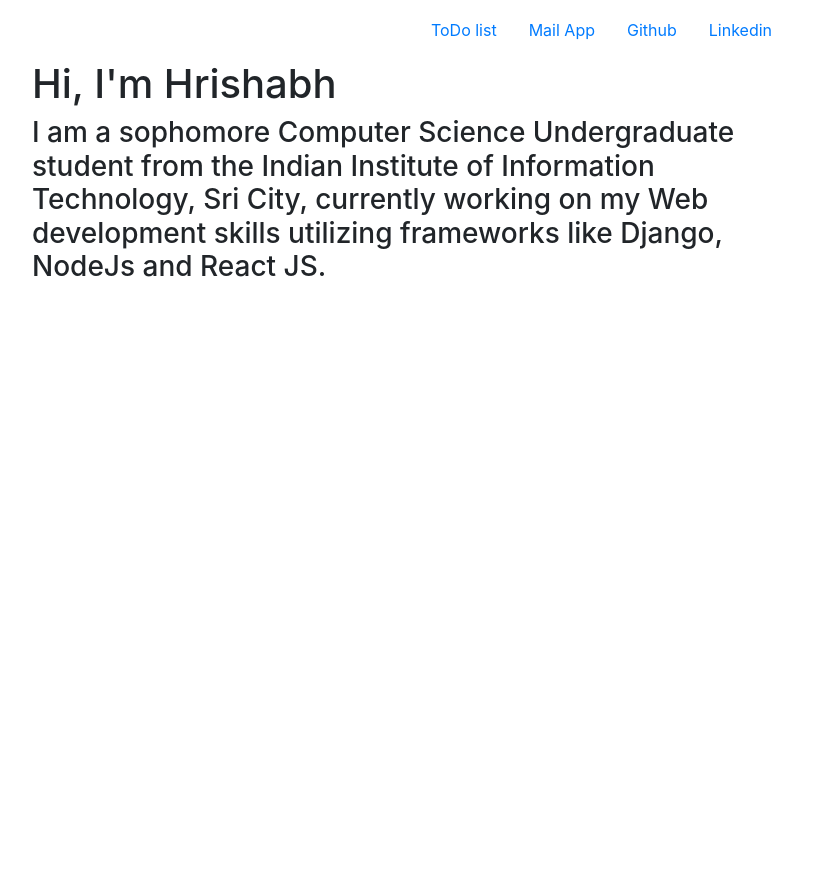
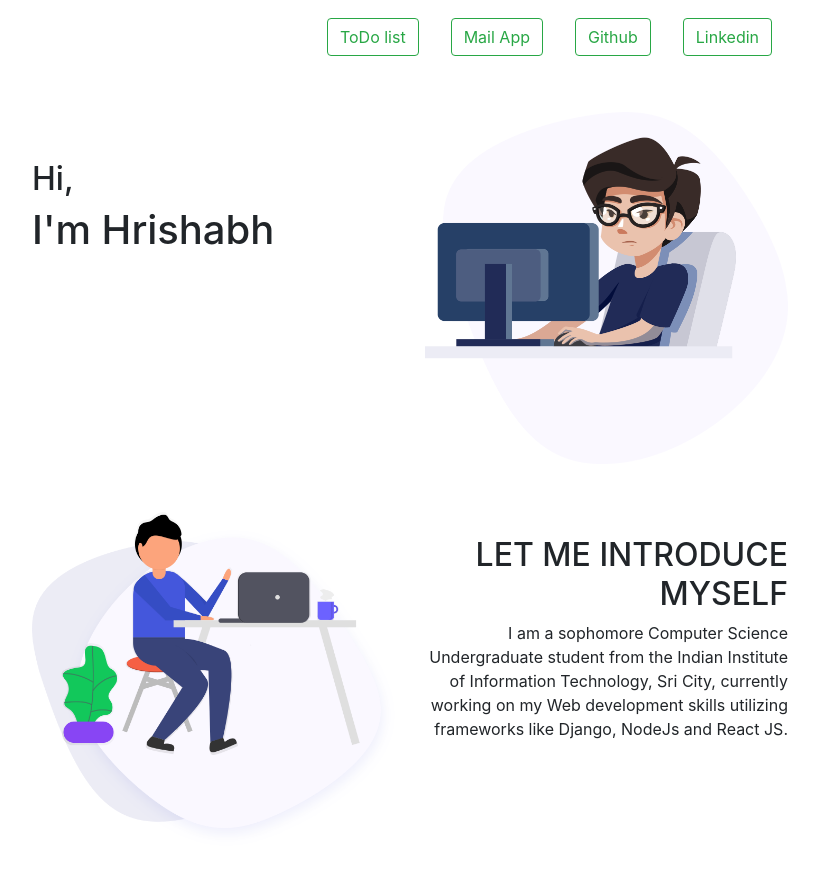
Before and after one commit to hrs2203/Django-app-ToDoList, a Django app: page / in a window 1280 px wide. Shown: the whole page, without its empty margins (230-1049 px from the left). Before the commit the page ends 277 px from the top, so only its background shows below. Run offline with Django 3.2, Linux system fonts and the light colour scheme; some libraries are stand-ins or nearby versions.

Commit message:
adding static file and updating the homepage

```diff
--- a/todoApp/mainApp/templates/mainApp/header.html
+++ b/todoApp/mainApp/templates/mainApp/header.html
@@ -1,3 +1,4 @@
+{% load static %}
 <html lang="en">
 <head>
     <title> {% block title %} document {% endblock title %} </title>
--- a/todoApp/mainApp/templates/mainApp/home_page.html
+++ b/todoApp/mainApp/templates/mainApp/home_page.html
@@ -5,40 +5,45 @@
 {% endblock %}
 
 {% block customStyle %}
-    <style>
-        header {
-            margin-top: 0px;
-            margin-bottom: 10px;
-        }
-
-        .mainframe {
-            margin-right: 20%;
-            margin-left: 20%;
-        }
-    </style>
+    {% load static %}
+    <link rel='stylesheet' type='text/css' href="{% static 'css/home_page.css' %}">
 {% endblock %}
 
 {% block content %}
     <header class='mainframe'>
         <ul class="nav nav-pills justify-content-end" >
-            <li class="nav-item"><a class="nav-link" href='/todo'> ToDo list </a></li>
-            <li class="nav-item"><a class="nav-link" href='/sendMail'> Mail App </a></li>
-            <li class="nav-item"><a class="nav-link" href='https://github.com/hrs2203'> Github </a></li>
-            <li class="nav-item"><a class="nav-link" href='https://www.linkedin.com/in/hrishabh-pandey-052a0616b/'> Linkedin </a></li>
+            <li class="nav-item"><a class="nav-link" href='/todo'><button class='btn btn-outline-success'> ToDo list </button> </a></li>
+            <li class="nav-item"><a class="nav-link" href='/sendMail'><button class='btn btn-outline-success'> Mail App </button> </a></li>
+            <li class="nav-item"><a class="nav-link" href='https://github.com/hrs2203'><button class='btn btn-outline-success'> Github </button> </a></li>
+            <li class="nav-item"><a class="nav-link" href='https://www.linkedin.com/in/hrishabh-pandey-052a0616b/'><button class='btn btn-outline-success'> Linkedin </button> </a></li>
         </ul>
     </header>
     <div class='mainframe'>
-        <h1>Hi, I'm Hrishabh</h1>
-        <h3>
-            <p>
-                I am a sophomore Computer Science Undergraduate student from the Indian Institute of Information Technology, Sri City, currently working on my Web development skills utilizing frameworks like Django, NodeJs and React JS.
-            </p>
-        </h3>
+        <section class='site-head mb-5 mt-5'>
+            <div class='row'>
+                <div class="col-lg-6 col-md-12">
+                    <h2 class='mt-5'>Hi,</h2>
+                    <h1>I'm Hrishabh</h1>
+                </div>
+                <div class="col-lg-6 col-md-12">
+                    {% load static %}
+                    <img src="{% static 'images/banner-image.png' %}" alt="banner-img" class="img-fluid">
+                </div>
+            </div>
+        </section>
+
+        <section class='site-selfIntro mb-5 mt-5'>
+            <div class='row'>
+                <div class="col-lg-6 col-md-12">
+                    {% load static %}
+                    <img src="{% static 'images/about-us.png' %}" alt="banner-img" class="img-fluid">
+                </div>
+                <div class="col-lg-6 col-md-12 text-right">
+                    <h2 class='mt-4'> LET ME INTRODUCE MYSELF </h2>
+                    <p>I am a sophomore Computer Science Undergraduate student from the Indian Institute of Information Technology, Sri City, currently working on my Web development skills utilizing frameworks like Django, NodeJs and React JS.</p>
+                </div>
+            </div>
+        </section>
+
     </div>
-
-    {% comment %} <h2> Please follow the below link as required</h2>
-    <ul>
-    <li>todo app -> <a class="nav-link" href='/todo'> lets go </a></li>
-    <li>mail app -> <a class="nav-link" href='/sendMail'> 行こう(lets go) </a></li>
-    </ul>  {% endcomment %}
 {% endblock %}
```
Also changed, not shown: todoApp/sendMail/templates/sendMail/home_page.html (+4 -4 lines), todoApp/todo/templates/todo/includes/navbar.html (+13 -16 lines), todoApp/todoApp/settings.py (+8 -2 lines), todoApp/mainApp/static/mainApp/css/home_page.css (renamed from todoApp/mainApp/templates/mainApp/css/home_page.css), todoApp/mainApp/static/mainApp/images/about-us.png (added), todoApp/mainApp/static/mainApp/images/banner-image.png (added).
